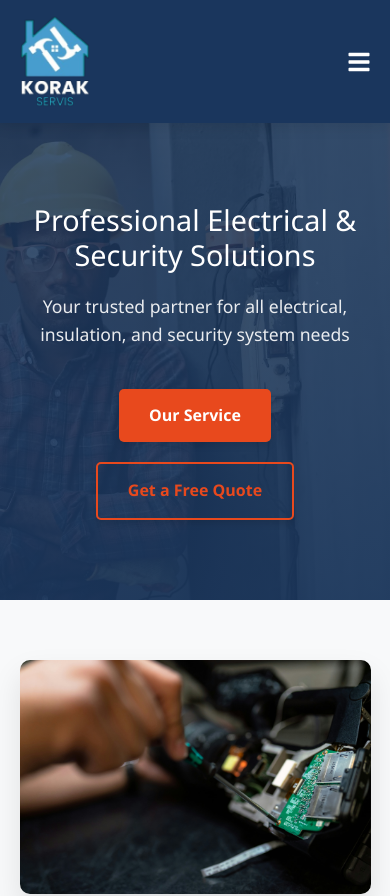
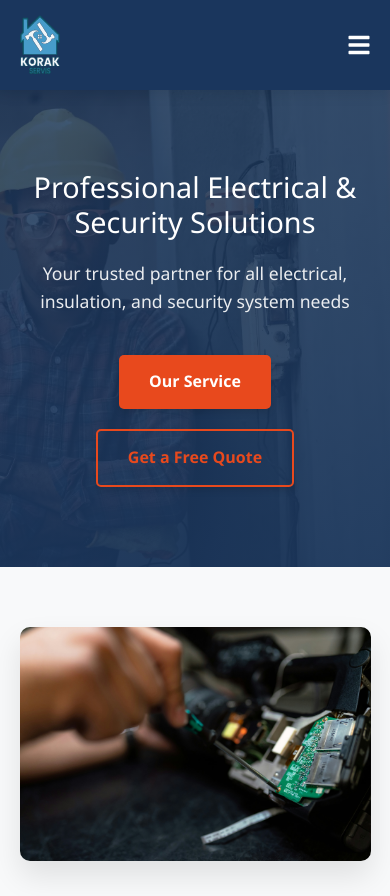
Before and after one commit to DmytroSadovskyi/korak-servis, a Next.js app: page / in a window 390 px wide. Shown: the top 896 px of the page. Built offline with nearby package versions, Linux system fonts and the light colour scheme.

Commit message:
change logo sizes

```diff
--- a/app/globals.css
+++ b/app/globals.css
@@ -86,6 +86,11 @@ body {
 .logo {
   display: flex;
   align-items: center;
+}
+
+.logo-image {
+  width: 80px;
+  height: 100px;
 }
 
 
@@ -618,8 +623,13 @@ body {
   border-top: 1px solid rgba(255, 255, 255, 0.1);
 }
 
+
 /* Responsive Styles */
 @media (max-width: 992px) {
+  .logo-image {
+    width: 80px;
+    height: 100px;
+  }
   .about-grid {
     grid-template-columns: 1fr;
   }
@@ -631,6 +641,10 @@ body {
 }
 
 @media (max-width: 768px) {
+  .logo-image {
+    width: 60px;
+    height: 80px;
+  }
   .mobile-menu-btn {
     display: block;
   }
@@ -674,6 +688,10 @@ body {
 }
 
 @media (max-width: 576px) {
+  .logo-image {
+    width: 40px;
+    height: 60px;
+  }
   .section {
     padding: 60px 0;
   }
--- a/layout/Header/Header.tsx
+++ b/layout/Header/Header.tsx
@@ -44,7 +44,7 @@ export const  Header = () => {
       <div className="container header-container">
         <div className="logo">
             <Link href="/">
-              <Image src="/logo-2.png" alt="Korak Servis Logo" width={70} height={90} />
+              <Image src="/logo.svg" alt="Korak Servis Logo" width={0} height={0} className='logo-image'/>
             </Link>
         </div>
         <button className="mobile-menu-btn" onClick={handleToggleMenu}>
```
Also changed, not shown: public/logo-2.png (deleted), public/logo.svg (added).
